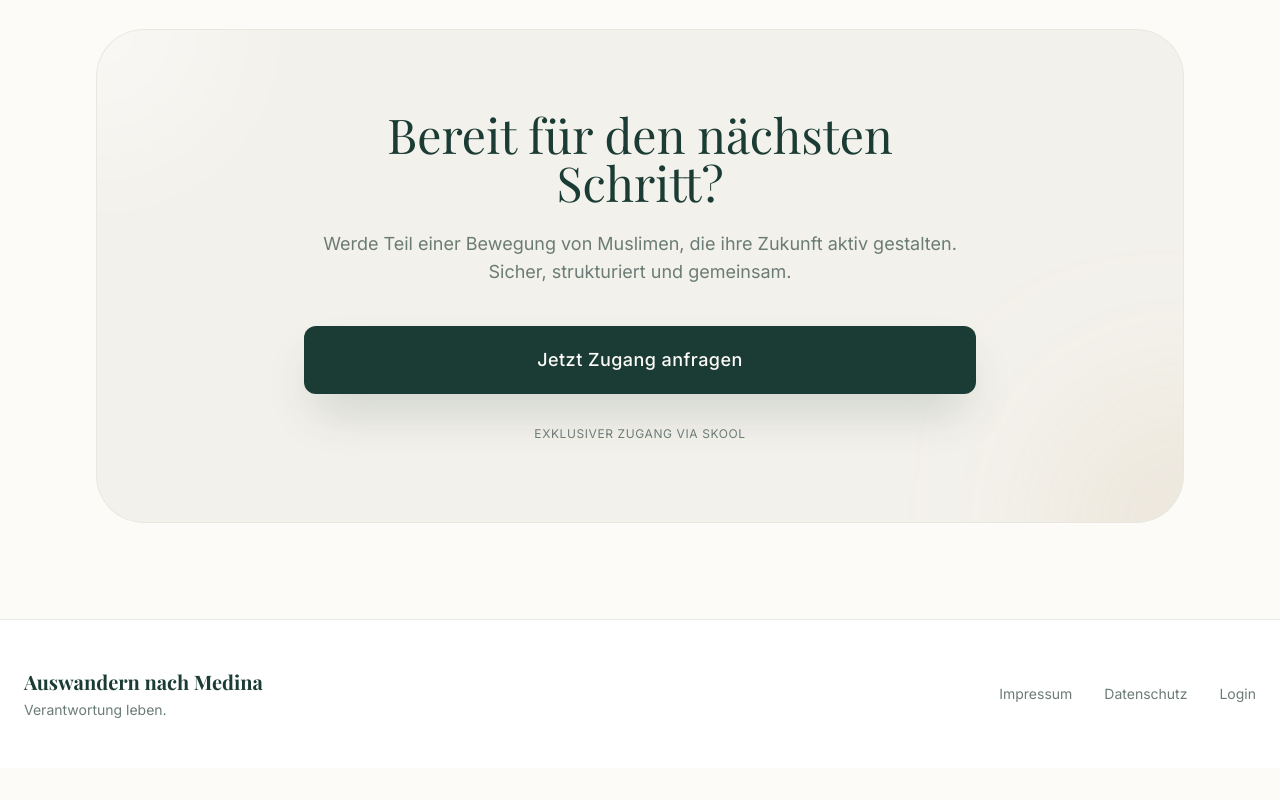
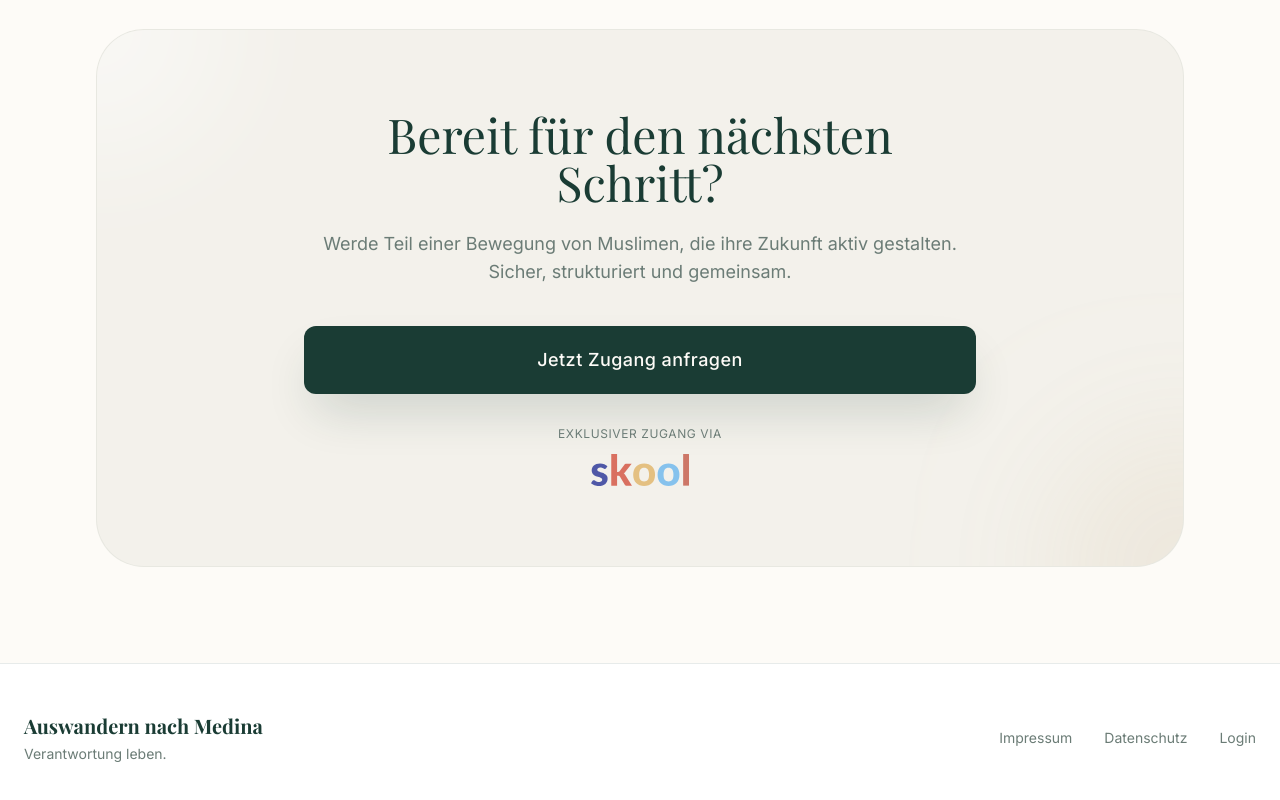
Before and after one commit to dercryptomuslim/auswandern-nach-medina, a Next.js app: page / in a window 1280 px wide. Shown: the part 2764-3564 px from the top of the page. Before the commit the page ends 3532 px from the top, so only its background shows below. Built offline with nearby package versions, Linux system fonts and the light colour scheme; a web font is replaced by a local one.

Commit message:
Add Skool logo as invite link in CTA section

```diff
--- a/src/app/page.tsx
+++ b/src/app/page.tsx
@@ -374,9 +374,20 @@ export default function LandingPage() {
               <Button href={skoolLink} className="w-full sm:w-auto mx-auto text-lg px-12 py-5 shadow-2xl shadow-[#1A3C34]/20">
                 Jetzt Zugang anfragen
               </Button>
-              <p className="mt-8 text-xs text-[#6B7C76] uppercase tracking-wider">
-                Exklusiver Zugang via Skool
-              </p>
+              <div className="mt-8 flex flex-col items-center gap-3">
+                <p className="text-xs text-[#6B7C76] uppercase tracking-wider">
+                  Exklusiver Zugang via
+                </p>
+                <a href={skoolLink} target="_blank" rel="noopener noreferrer" className="opacity-80 hover:opacity-100 transition-opacity">
+                  <Image
+                    src="/skool-logo.svg"
+                    alt="Skool Community"
+                    width={100}
+                    height={40}
+                    className="h-8 w-auto"
+                  />
+                </a>
+              </div>
             </div>
 
             {/* Decoration Circles */}
```
